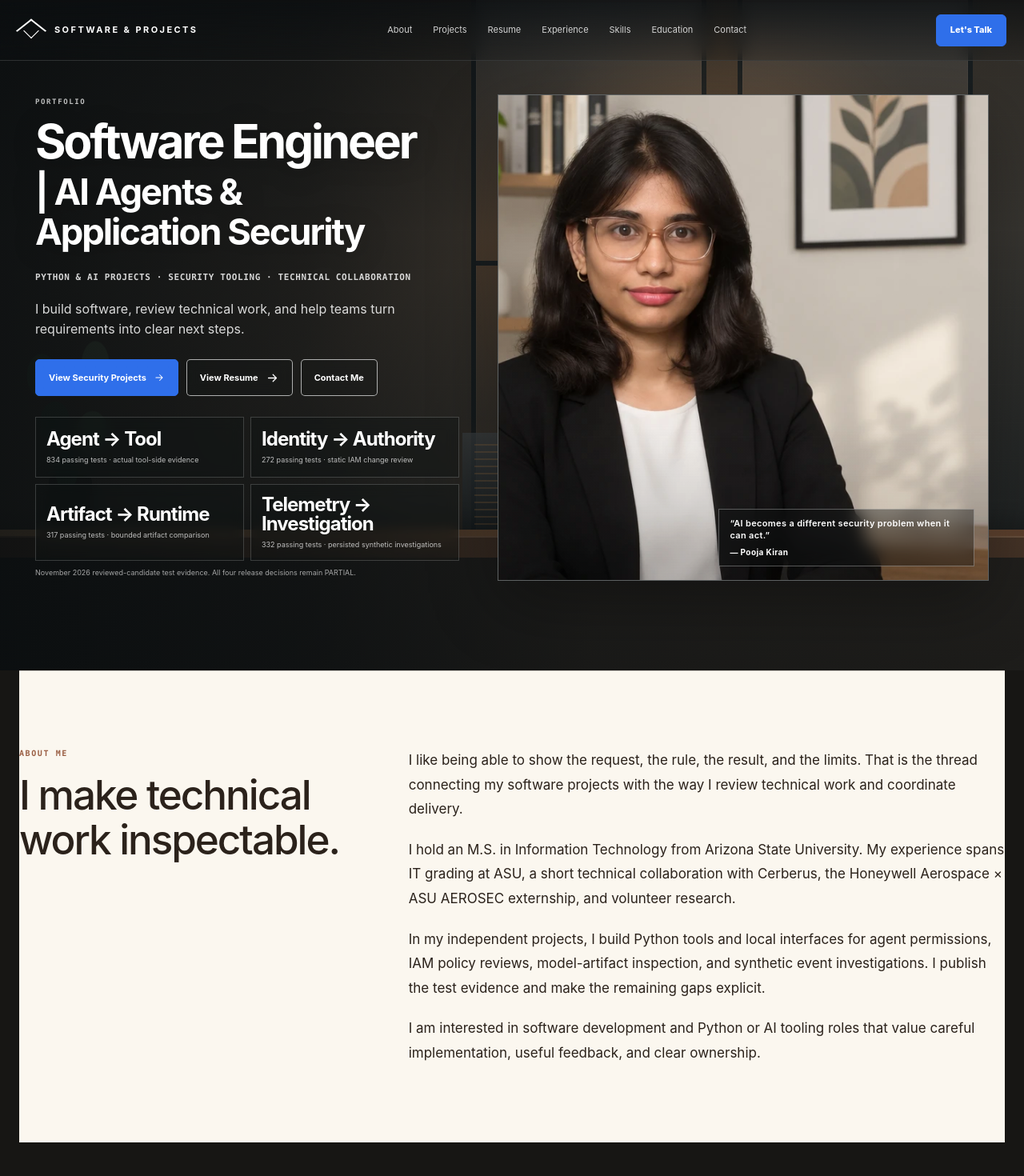
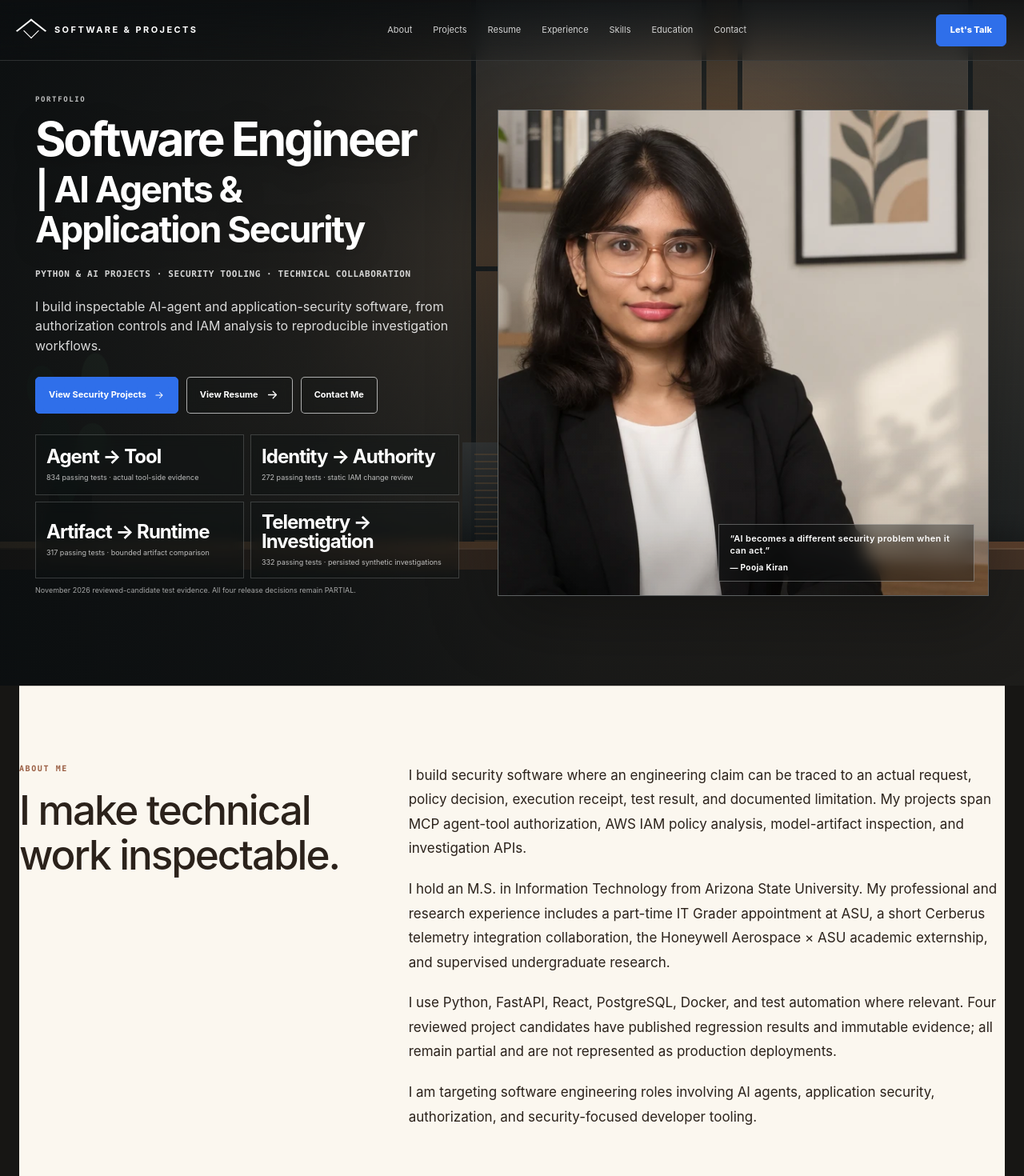
Before and after one commit to poojakira/Pooja_Kiran_Portfolio_Website, a Next.js app: page / in a window 1280 px wide. Shown: the top 1470 px of the page at 80% size. Built offline with nearby package versions, Linux system fonts and the light colour scheme.

Commit message:
Align website positioning, about and SEO with engineering-first resume

```diff
--- a/src/data/resume.ts
+++ b/src/data/resume.ts
@@ -36,14 +36,14 @@ export const resume = {
   sourceFile: "Pooja_Kiran_Software_Engineer_Resume.pdf",
   name: "Pooja Kiran",
   headline: "Software Engineer | AI Agents & Application Security",
-  positioning: "I build software, review technical work, and help teams turn requirements into clear next steps.",
+  positioning: "I build inspectable AI-agent and application-security software, from authorization controls and IAM analysis to reproducible investigation workflows.",
   about: {
     "title": "I make technical work inspectable.",
     "paragraphs": [
-      "I like being able to show the request, the rule, the result, and the limits. That is the thread connecting my software projects with the way I review technical work and coordinate delivery.",
-      "I hold an M.S. in Information Technology from Arizona State University. My experience spans IT grading at ASU, a short technical collaboration with Cerberus, the Honeywell Aerospace × ASU AEROSEC externship, and volunteer research.",
-      "In my independent projects, I build Python tools and local interfaces for agent permissions, IAM policy reviews, model-artifact inspection, and synthetic event investigations. I publish the test evidence and make the remaining gaps explicit.",
-      "I am interested in software development and Python or AI tooling roles that value careful implementation, useful feedback, and clear ownership."
+      "I build security software where an engineering claim can be traced to an actual request, policy decision, execution receipt, test result, and documented limitation. My projects span MCP agent-tool authorization, AWS IAM policy analysis, model-artifact inspection, and investigation APIs.",
+      "I hold an M.S. in Information Technology from Arizona State University. My professional and research experience includes a part-time IT Grader appointment at ASU, a short Cerberus telemetry integration collaboration, the Honeywell Aerospace × ASU academic externship, and supervised undergraduate research.",
+      "I use Python, FastAPI, React, PostgreSQL, Docker, and test automation where relevant. Four reviewed project candidates have published regression results and immutable evidence; all remain partial and are not represented as production deployments.",
+      "I am targeting software engineering roles involving AI agents, application security, authorization, and security-focused developer tooling."
     ]
   },
   location: "Tempe, AZ, USA",
```
